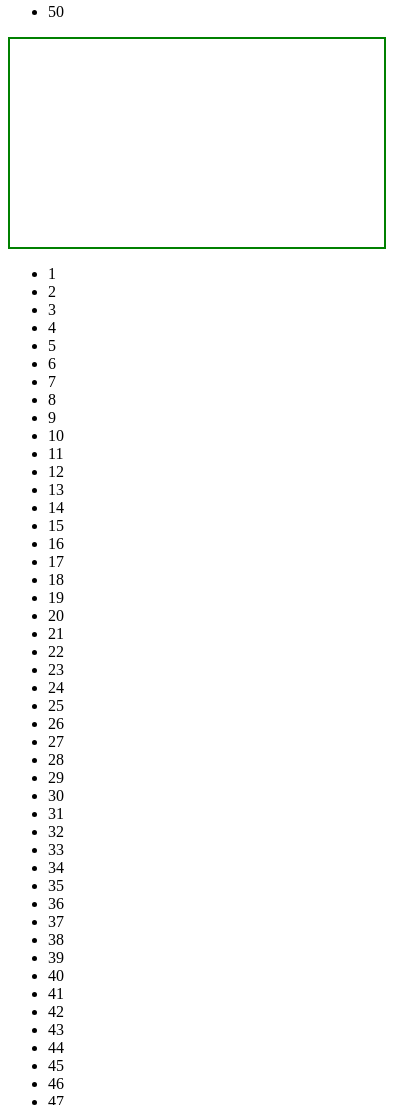
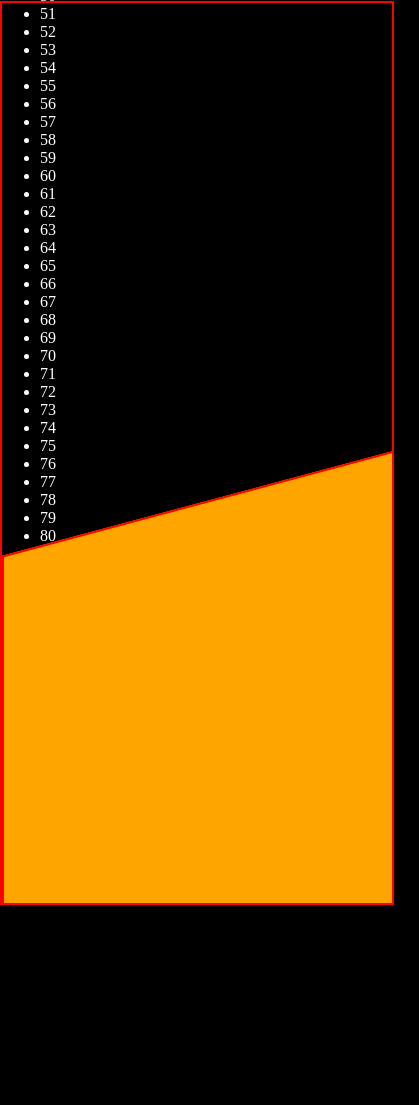
Before and after one commit to 1caruxx/domar-la-web, a plain HTML site: page test.html in a window 390 px wide. Shown: the part 895-2000 px from the top of the page, 419 px wide, since content can reach past the window. After the commit the page ends 1800 px from the top, so only its background shows below. Drawn offline with nearby package versions, Linux system fonts and the light colour scheme; a script that the page names is missing.

Commit message:
antes de hacerla responsive

```diff
--- a/test.html
+++ b/test.html
@@ -8,11 +8,16 @@
 
 <style>
 
-    /* html, body {
+   html, body {
         margin: 0;
-    } */
 
-    .scroll-animation {
+        position: relative;
+
+        background-color: black;
+
+    }
+
+    /* .scroll-animation {
         position: relative;
         display: inline-block;
         margin: auto;
@@ -37,12 +42,60 @@
         transform: none;
     }
 
+    .background-container {
+        overflow: hidden;
+        border: solid 2px red;
+        height: 500px;
+        position: absolute;
+        width: 100%;
+        z-index: -1;
+    }
 
-    /* .particles {
+    .background {
+        background-color: #93A72E;
+        position: relative;
+
+        transform: skew(0deg, -20deg);
+        height: 70vh;
+        width: 100%;
+        padding-bottom: 800px;
+        position: relative;
+
+    }
+
+    .particles {
         background-color: transparent;
         height: 20px;
         box-shadow: none;
     } */
+
+    .background {
+
+        position: absolute;
+        width: 100%;
+        bottom: 0;
+        height: 50%;
+        border: solid red 2px;
+        z-index: 0;
+        overflow: hidden;
+    }
+
+    .test {
+        position: relative;
+        background-color: orange;
+        width: 100%;
+
+        height: 700px;
+        bottom: -500px;
+        transform: skewY(-15deg);
+        border: solid red 2px;
+    }
+
+    ul {
+        margin: 0;
+        color: white;
+        z-index: 1;
+    }
 
 </style>
 
@@ -53,8 +106,7 @@
     <script src="./script.js"></script>
 </head>
 
-<body style="overflow: visible;">
-
+<body>
 
  <ul>
      <li>1</li>
@@ -107,133 +159,62 @@
      <li>48</li>
      <li>49</li>
      <li>50</li>
+     <li>51</li>
+     <li>52</li>
+     <li>53</li>
+     <li>54</li>
+     <li>55</li>
+     <li>56</li>
+     <li>57</li>
+     <li>58</li>
+     <li>59</li>
+     <li>60</li>
+     <li>61</li>
+     <li>62</li>
+     <li>63</li>
+     <li>64</li>
+     <li>65</li>
+     <li>66</li>
+     <li>67</li>
+     <li>68</li>
+     <li>69</li>
+     <li>70</li>
+     <li>71</li>
+     <li>72</li>
+     <li>73</li>
+     <li>74</li>
+     <li>75</li>
+     <li>76</li>
+     <li>77</li>
+     <li>78</li>
+     <li>79</li>
+     <li>80</li>
+     <li>81</li>
+     <li>82</li>
+     <li>83</li>
+     <li>84</li>
+     <li>85</li>
+     <li>86</li>
+     <li>87</li>
+     <li>88</li>
+     <li>89</li>
+     <li>90</li>
+     <li>91</li>
+     <li>92</li>
+     <li>93</li>
+     <li>94</li>
+     <li>95</li>
+     <li>96</li>
+     <li>97</li>
+     <li>98</li>
+     <li>99</li>
+     <li>100</li>
  </ul>
 
 
-
-    <div class="flex">
-
-        <div class="scroll-animation" style="transition-delay: .5s;"><img src="./resources/images/css3-logo.png" alt=""></div>
-        <div class="scroll-animation"><img src="./resources/images/html-logo.png" alt=""></div>
-        <div class="scroll-animation" style="transition-delay: 1s;"><img src="./resources/images/js-logo.png" alt=""></div>
+    <div class="background">
+        <div class="test"></div>
     </div>
-
-
-    <ul>
-        <li>1</li>
-        <li>2</li>
-        <li>3</li>
-        <li>4</li>
-        <li>5</li>
-        <li>6</li>
-        <li>7</li>
-        <li>8</li>
-        <li>9</li>
-        <li>10</li>
-        <li>11</li>
-        <li>12</li>
-        <li>13</li>
-        <li>14</li>
-        <li>15</li>
-        <li>16</li>
-        <li>17</li>
-        <li>18</li>
-        <li>19</li>
-        <li>20</li>
-        <li>21</li>
-        <li>22</li>
-        <li>23</li>
-        <li>24</li>
-        <li>25</li>
-        <li>26</li>
-        <li>27</li>
-        <li>28</li>
-        <li>29</li>
-        <li>30</li>
-        <li>31</li>
-        <li>32</li>
-        <li>33</li>
-        <li>34</li>
-        <li>35</li>
-        <li>36</li>
-        <li>37</li>
-        <li>38</li>
-        <li>39</li>
-        <li>40</li>
-        <li>41</li>
-        <li>42</li>
-        <li>43</li>
-        <li>44</li>
-        <li>45</li>
-        <li>46</li>
-        <li>47</li>
-        <li>48</li>
-        <li>49</li>
-        <li>50</li>
-    </ul>
-
-    <div class="flex">
-
-            <div class="scroll-animation" style="transition-delay: .5s;"></div>
-            <div class="scroll-animation"></div>
-            <div class="scroll-animation" style="transition-delay: 1s;"></div>
-        </div>
-    <!-- <div class="particles" id="particles-js"></div>
-    <div></div> -->
-
-    <ul>
-            <li>1</li>
-            <li>2</li>
-            <li>3</li>
-            <li>4</li>
-            <li>5</li>
-            <li>6</li>
-            <li>7</li>
-            <li>8</li>
-            <li>9</li>
-            <li>10</li>
-            <li>11</li>
-            <li>12</li>
-            <li>13</li>
-            <li>14</li>
-            <li>15</li>
-            <li>16</li>
-            <li>17</li>
-            <li>18</li>
-            <li>19</li>
-            <li>20</li>
-            <li>21</li>
-            <li>22</li>
-            <li>23</li>
-            <li>24</li>
-            <li>25</li>
-            <li>26</li>
-            <li>27</li>
-            <li>28</li>
-            <li>29</li>
-            <li>30</li>
-            <li>31</li>
-            <li>32</li>
-            <li>33</li>
-            <li>34</li>
-            <li>35</li>
-            <li>36</li>
-            <li>37</li>
-            <li>38</li>
-            <li>39</li>
-            <li>40</li>
-            <li>41</li>
-            <li>42</li>
-            <li>43</li>
-            <li>44</li>
-            <li>45</li>
-            <li>46</li>
-            <li>47</li>
-            <li>48</li>
-            <li>49</li>
-            <li>50</li>
-        </ul>
-
 
 </div>
 </body>
```
Lines whose indentation alone changed are shown as unchanged.
